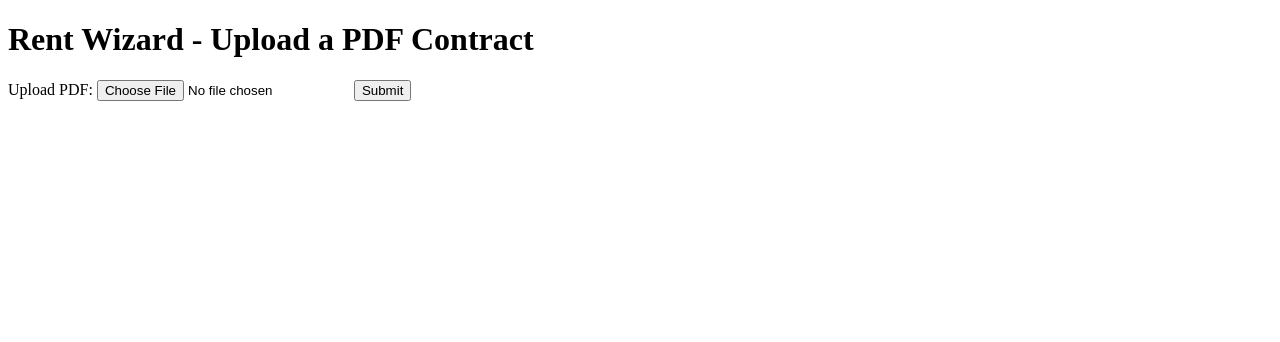
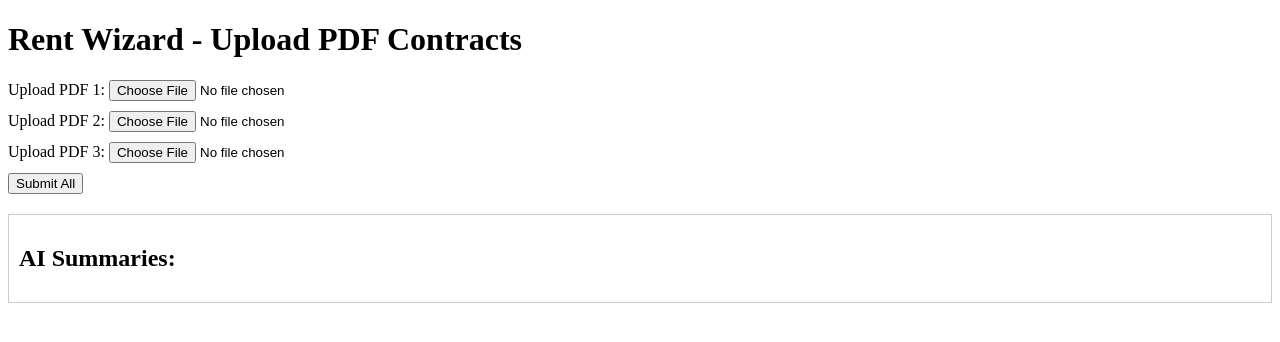
Before and after one commit to Tully9/TrinityHackathon, a Flask app: page / in a window 1280 px wide. Shown: the top 342 px of the page. Run offline with Flask 3, Linux system fonts and the light colour scheme.

Commit message:
Update index.html

```diff
--- a/BackEnd/templates/index.html
+++ b/BackEnd/templates/index.html
@@ -4,17 +4,44 @@
     <meta charset="UTF-8">
     <meta name="viewport" content="width=device-width, initial-scale=1.0">
     <title>Upload PDF for Analysis</title>
+    <style>
+        .pdf-input {
+            margin-bottom: 10px;
+        }
+        .output {
+            border: 1px solid #ccc;
+            padding: 10px;
+            margin-top: 20px;
+        }
+        .summary {
+            margin-top: 10px;
+            padding: 5px;
+            background-color: #f9f9f9;
+            border: 1px solid #ddd;
+        }
+    </style>
 </head>
 <body>
-    <h1>Rent Wizard - Upload a PDF Contract</h1>
+    <h1>Rent Wizard - Upload PDF Contracts</h1>
     <form id="pdfForm" enctype="multipart/form-data">
-        <label for="pdfFile">Upload PDF:</label>
-        <input type="file" id="pdfFile" name="pdf" accept="application/pdf" required>
-        <button type="submit">Submit</button>
+        <div class="pdf-input">
+            <label for="pdfFile1">Upload PDF 1:</label>
+            <input type="file" id="pdfFile1" name="pdf" accept="application/pdf" required>
+        </div>
+        <div class="pdf-input">
+            <label for="pdfFile2">Upload PDF 2:</label>
+            <input type="file" id="pdfFile2" name="pdf" accept="application/pdf" required>
+        </div>
+        <div class="pdf-input">
+            <label for="pdfFile3">Upload PDF 3:</label>
+            <input type="file" id="pdfFile3" name="pdf" accept="application/pdf" required>
+        </div>
+        <button type="submit">Submit All</button>
     </form>
 
-    <div id="response">
-        <!-- The AI's response will be displayed here -->
+    <div id="response" class="output">
+        <h2>AI Summaries:</h2>
+        <div id="summariesContainer"></div>
     </div>
 
     <script>
@@ -22,8 +49,18 @@
             event.preventDefault();
 
             const formData = new FormData();
-            const pdfFile = document.getElementById('pdfFile').files[0];
-            formData.append('pdf', pdfFile);
+            const pdfFiles = [
+                document.getElementById('pdfFile1').files[0],
+                document.getElementById('pdfFile2').files[0],
+                document.getElementById('pdfFile3').files[0]
+            ];
+
+            // Append all selected files to FormData
+            pdfFiles.forEach((file) => {
+                if (file) {
+                    formData.append('pdf', file);
+                }
+            });
 
             try {
                 const response = await fetch('/api/submit', {
@@ -32,9 +69,21 @@
                 });
 
                 const result = await response.json();
-                document.getElementById('response').innerText = result.summary || result.error || "No response received";
+                const summariesContainer = document.getElementById('summariesContainer');
+                summariesContainer.innerHTML = ''; // Clear previous summaries
+
+                if (result.summaries) {
+                    result.summaries.forEach((summary, index) => {
+                        const summaryDiv = document.createElement('div');
+                        summaryDiv.classList.add('summary');
+                        summaryDiv.innerHTML = `<h3>Summary for PDF ${index + 1}:</h3><p>${summary}</p>`;
+                        summariesContainer.appendChild(summaryDiv);
+                    });
+                } else {
+                    summariesContainer.innerHTML = result.error || "No response received";
+                }
             } catch (error) {
-                document.getElementById('response').innerText = "An error occurred: " + error.message;
+                document.getElementById('summariesContainer').innerText = "An error occurred: " + error.message;
             }
         });
     </script>
```
